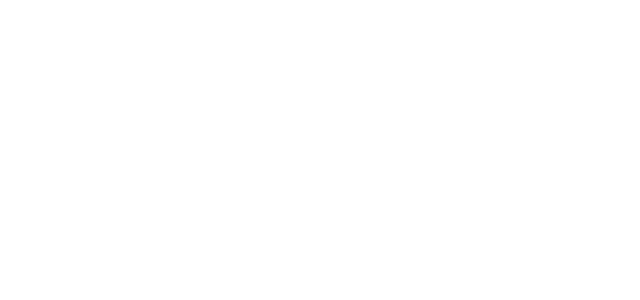
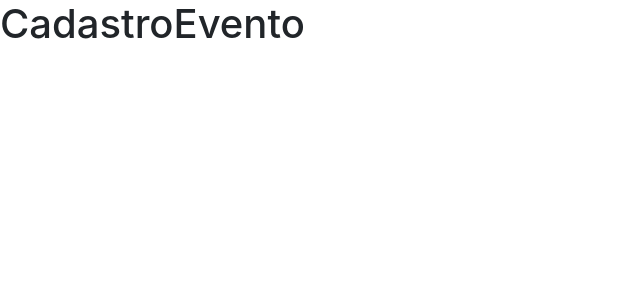
Before and after one commit to brenodev/Projeto-Eventos, a React app: page /cadastrar-evento in a window 1280 px wide. Shown: the top 300 px of the page, without its empty margins (0-640 px from the left). Built offline with nearby package versions, Linux system fonts and the light colour scheme.

Commit message:
start tela cadastro de eventos

```diff
--- /dev/null
+++ b/src/pages/cadastroEventos/index.js
@@ -0,0 +1,13 @@
+import React, {useState} from 'react';
+import {useSelector} from "react-redux"
+import { Link } from "react-router-dom";
+
+import firebase from "../../configs/firebase";
+
+import "./cadastroEventos.css";
+
+export default function CadastroEvento() {
+    return (
+        <h1>CadastroEvento</h1>
+    )
+}
--- a/src/pages/index.js
+++ b/src/pages/index.js
@@ -2,5 +2,6 @@
 import Login from "./login"
 import CadastroUsuario from "./cadastroUsuario"
 import RecuperarSenha from "./recuperarSenha"
+import CadastroEvento from "./cadastroEventos"
 
-export {Home, Login, CadastroUsuario, RecuperarSenha}
+export {Home, Login, CadastroUsuario, RecuperarSenha, CadastroEvento}
--- a/src/routes.js
+++ b/src/routes.js
@@ -1,9 +1,8 @@
-import React from 'react'
-import {BrowserRouter, Switch, Route} from "react-router-dom"
-import {Login, CadastroUsuario, Home, RecuperarSenha} from "./pages"
+import React from 'react';
+import {BrowserRouter, Switch, Route} from 'react-router-dom';
+import {Login, CadastroUsuario, Home, RecuperarSenha, CadastroEvento} from './pages';
 
-
-export default function Routes () {
+export default function Routes() {
 	return (
 		<BrowserRouter>
 			<React.Fragment>
@@ -12,8 +11,9 @@
 					<Route path="/cadastrar-usuario" component={CadastroUsuario} />
 					<Route path="/login" component={Login} />
 					<Route path="/recuperar-senha" component={RecuperarSenha} />
+					<Route path="/cadastrar-evento" component={CadastroEvento} />
 				</Switch>
 			</React.Fragment>
 		</BrowserRouter>
-  )
+	);
 }
```
Also changed, not shown: src/pages/cadastroEventos/cadastroEventos.css (added). Lines whose indentation alone changed are shown as unchanged.
